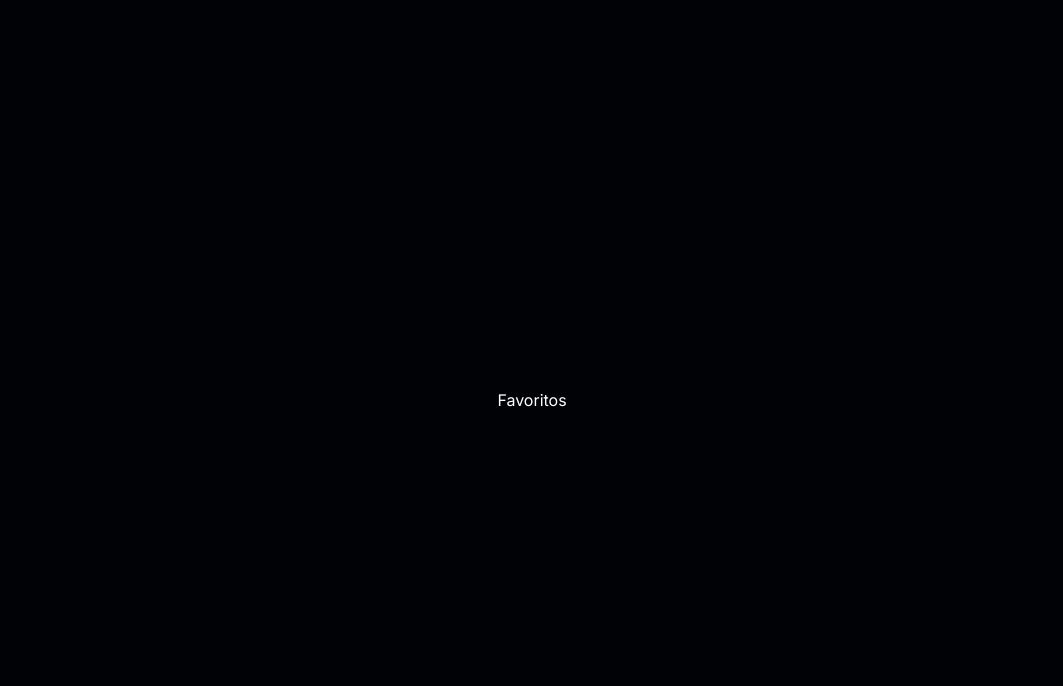
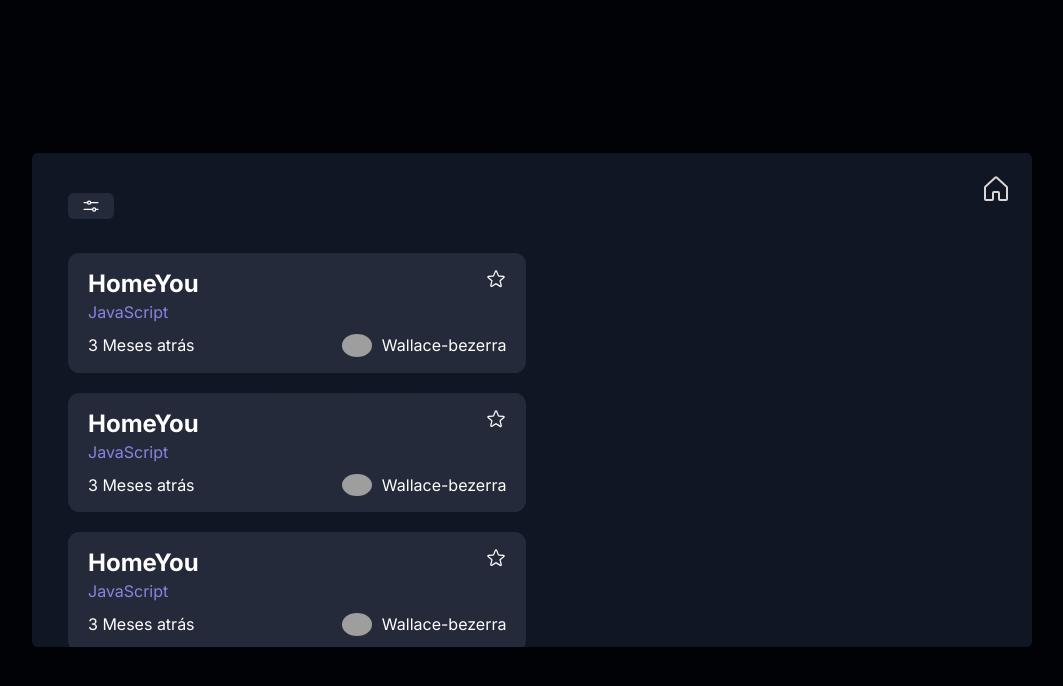
Before and after one commit to Wallace-Bezerra/GitHub-Api, a React (Vite) app: page /favorites in a window 1280 px wide. Shown: the top 686 px of the page, without its empty margins (108-1171 px from the left). Built offline with nearby package versions, Linux system fonts and the light colour scheme; grey boxes are pictures that could not be loaded.

Commit message:
feat: fix pages

```diff
--- a/src/components/Dashboard/styles.ts
+++ b/src/components/Dashboard/styles.ts
@@ -4,8 +4,8 @@ export const DashboardContainer = styled.div`
   position: relative;
   display: flex;
   gap: 60px;
-  width: 1000px;
-  /* width: 100%; */
+  max-width: 1000px;
+  width: 100%;
   height: 493.76px;
   background: linear-gradient(
     105.66deg,
@@ -64,7 +64,7 @@ export const Links = styled.div`
 `;
 
 export const ContentContainer = styled.div`
-  padding-top: 40px;
+  padding-top: 100px;
   padding-right: 40px;
   width: 100%;
 `;
--- /dev/null
+++ b/src/components/Filter/index.tsx
@@ -0,0 +1,10 @@
+import { SlidersHorizontal } from "phosphor-react/dist";
+import { FilterContainer } from "./styles";
+
+export const Filter = () => {
+  return (
+    <FilterContainer>
+      <SlidersHorizontal size={20} />
+    </FilterContainer>
+  );
+};
--- /dev/null
+++ b/src/components/Filter/styles.ts
@@ -0,0 +1,16 @@
+import styled from "styled-components";
+
+export const FilterContainer = styled.div`
+  position: absolute;
+  top: 40px;
+  display: flex;
+  justify-content: center;
+  align-items: center;
+  width: 45.51px;
+  height: 26.17px;
+  background: #252a3a;
+  border-radius: 5.68828px;
+  svg {
+    cursor: pointer;
+  }
+`;
--- /dev/null
+++ b/src/pages/Favorites/components/CardFavorites/index.tsx
@@ -0,0 +1,26 @@
+import { Star } from "phosphor-react";
+import { CardFavoritesContainer } from "./styles";
+
+export const CardFavorites = () => {
+  return (
+    <CardFavoritesContainer>
+      <div className="heading">
+        <div className="nameRepository">
+          <h2>HomeYou</h2>
+          <span>JavaScript</span>
+        </div>
+        <Star size={20} />
+      </div>
+      <div className="footer">
+        <span>3 Meses atrás</span>
+        <div className="profileUser">
+          <img
+            src="https://avatars.githubusercontent.com/u/89711908?v=4"
+            alt=""
+          />
+          <p>Wallace-bezerra</p>
+        </div>
+      </div>
+    </CardFavoritesContainer>
+  );
+};
--- /dev/null
+++ b/src/pages/Favorites/components/CardFavorites/styles.ts
@@ -0,0 +1,16 @@
+import styled from "styled-components";
+import { CardContainer } from "../../../Repositories/components/CardRepository/styles";
+
+export const CardFavoritesContainer = styled(CardContainer)`
+  .footer {
+    .profileUser {
+      display: flex;
+      align-items: center;
+      gap: 10px;
+      img {
+        width: 30px;
+        border-radius: 50%;
+      }
+    }
+  }
+`;
--- a/src/pages/Favorites/index.tsx
+++ b/src/pages/Favorites/index.tsx
@@ -1,7 +1,31 @@
+import { House } from "phosphor-react";
+import { MenuBar } from "../../components/Dashboard/styles";
+import { Filter } from "../../components/Filter";
+import { CardFavorites } from "./components/CardFavorites";
+import { CardFavoritesContainer, FavoritesContainer } from "./styles";
+import { NavLink } from "react-router-dom";
+import { Wrapper } from "../Repositories/styles";
+
+
 export const Favorites = () => {
   return (
-    <div>
-      <p>Favoritos</p>
-    </div>
+    <FavoritesContainer>
+      <Filter />
+      <MenuBar>
+        <NavLink to="/">
+          <House size={32} color="#ddd4d4" />
+        </NavLink>
+      </MenuBar>
+
+      <Wrapper>
+        <CardFavoritesContainer>
+          <CardFavorites />
+          <CardFavorites />
+          <CardFavorites />
+          <CardFavorites />
+          <CardFavorites />
+        </CardFavoritesContainer>
+      </Wrapper>
+    </FavoritesContainer>
   );
 };
--- a/src/pages/Favorites/styles.ts
+++ b/src/pages/Favorites/styles.ts
@@ -0,0 +1,24 @@
+import styled from "styled-components";
+
+export const FavoritesContainer = styled.div`
+  position: relative;
+  padding-top: 100px;
+  padding-inline: 36px;
+  width: 1000px;
+  /* width: 100%; */
+  /* max-width: 1000px; */
+  height: 493.76px;
+  background: linear-gradient(
+    105.66deg,
+    #101724 18.56%,
+    rgba(23, 32, 49, 0.67) 91.68%
+  );
+  border-radius: 5.67537px;
+`;
+
+export const CardFavoritesContainer = styled.div`
+  display: flex;
+  width: 100%;
+  flex-direction: column;
+  gap: 20px;
+`;
--- a/src/pages/Home/styles.ts
+++ b/src/pages/Home/styles.ts
@@ -1,19 +1,21 @@
 import styled from "styled-components";
 
 export const HomeContainer = styled.div`
+  position: relative;
   background: linear-gradient(
     106.63deg,
     #101724 18.44%,
     rgba(35, 47, 69, 0.71) 85.31%
   );
   border-radius: 5px;
-  width: 1000px;
+  max-width: 1000px;
+  width: 100%;
   height: 422.28px;
-  justify-content: center;
-  align-items: center;
-  display: flex;
+  /* width: 1000px; */
+  /* justify-content: center; */
+  /* align-items: center; */
+  /* display: flex; */
   gap: 100px;
-  position: relative;
   .favorites {
     background-color: transparent;
     border: none;
--- /dev/null
+++ b/src/pages/Repositories/components/CardRepository/index.tsx
@@ -0,0 +1,32 @@
+import { Star } from "phosphor-react/dist";
+import { CardContainer } from "./styles";
+
+export const CardRepository = () => {
+  return (
+    <CardContainer>
+      <div className="heading">
+        <div className="nameRepository">
+          <h2>HomeYou</h2>
+          <span>JavaScript</span>
+        </div>
+        <Star size={20} />
+      </div>
+      <div className="footer">
+        <span>3 Meses atrás</span>
+        <ul>
+          <li>
+            <p>JS</p>
+            <span>80%</span>
+          </li>
+          <li>
+            <p>CSS</p>
+            <span>20%</span>
+          </li>
+        </ul>
+        <div>
+          <p>82 Commits</p>
+        </div>
+      </div>
+    </CardContainer>
+  );
+};
--- /dev/null
+++ b/src/pages/Repositories/components/CardRepository/styles.ts
@@ -0,0 +1,40 @@
+import styled from "styled-components";
+
+export const CardContainer = styled.div`
+  display: flex;
+  flex-direction: column;
+  padding: 16px 20px;
+  gap: 12px;
+  width: 458.48px;
+  background: #252a3a;
+  backdrop-filter: blur(3.41297px);
+  border-radius: 11.3766px;
+  .heading {
+    display: flex;
+    justify-content: space-between;
+    h2 {
+      margin-bottom: 4px;
+    }
+    svg {
+      cursor: pointer;
+    }
+    .nameRepository {
+      span {
+        color: #8785df;
+      }
+    }
+  }
+  .footer {
+    display: flex;
+    justify-content: space-between;
+    align-items: center;
+    ul {
+      display: flex;
+      gap: 8px;
+      li {
+        display: flex;
+        gap: 10px;
+      }
+    }
+  }
+`;
--- a/src/pages/Repositories/index.tsx
+++ b/src/pages/Repositories/index.tsx
@@ -1,3 +1,19 @@
+import { Filter } from "../../components/Filter";
+import { CardRepository } from "./components/CardRepository";
+import { RepositoriesContainer, Wrapper } from "./styles";
+
 export const Repositories = () => {
-  return <div>Repo</div>;
+  return (
+    <>
+      <Filter />
+      <Wrapper>
+        <RepositoriesContainer>
+          <CardRepository />
+          <CardRepository />
+          <CardRepository />
+          <CardRepository />
+        </RepositoriesContainer>
+      </Wrapper>
+    </>
+  );
 };
--- a/src/pages/Repositories/styles.ts
+++ b/src/pages/Repositories/styles.ts
@@ -0,0 +1,31 @@
+import styled from "styled-components";
+export const Wrapper = styled.div`
+  height: 100%;
+  overflow-y: auto;
+  padding-bottom: 20px;
+  ::-webkit-scrollbar {
+    width: 9px; /* width of the entire scrollbar */
+  }
+
+  ::-webkit-scrollbar-track {
+    background: #1f2432; /* color of the tracking area */
+    border-radius: 5px;
+    margin-block: 20px;
+  }
+
+  ::-webkit-scrollbar-thumb {
+    background-color: #484d5f;
+    border-radius: 20px; /* roundness of the scroll thumb */
+    /* border: 3px solid #1f2432; */
+    /* margin-bottom: 20px; */
+  }
+`;
+export const RepositoriesContainer = styled.div`
+  /* height: 100%; */
+  display: flex;
+  flex-direction: column;
+  gap: 20px;
+  display: flex;
+  flex-direction: column;
+  gap: 20px;
+`;
```
